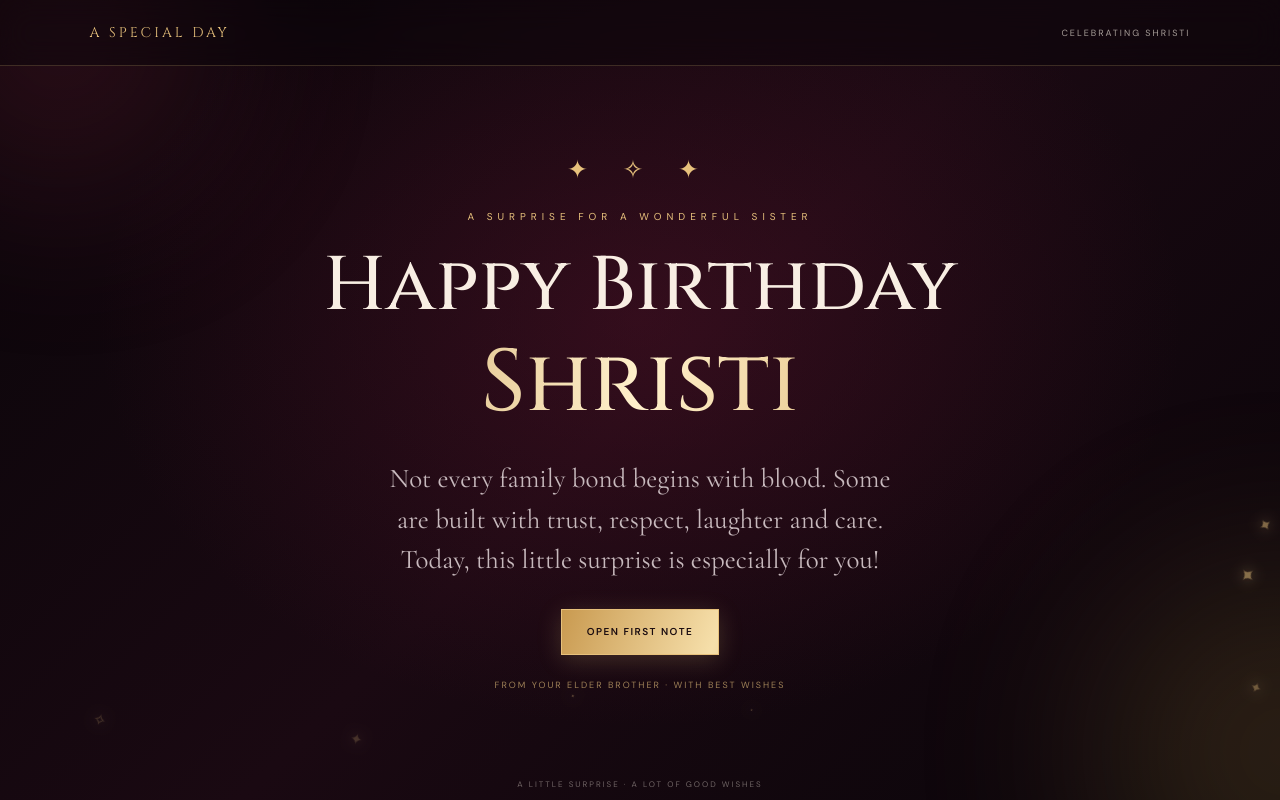
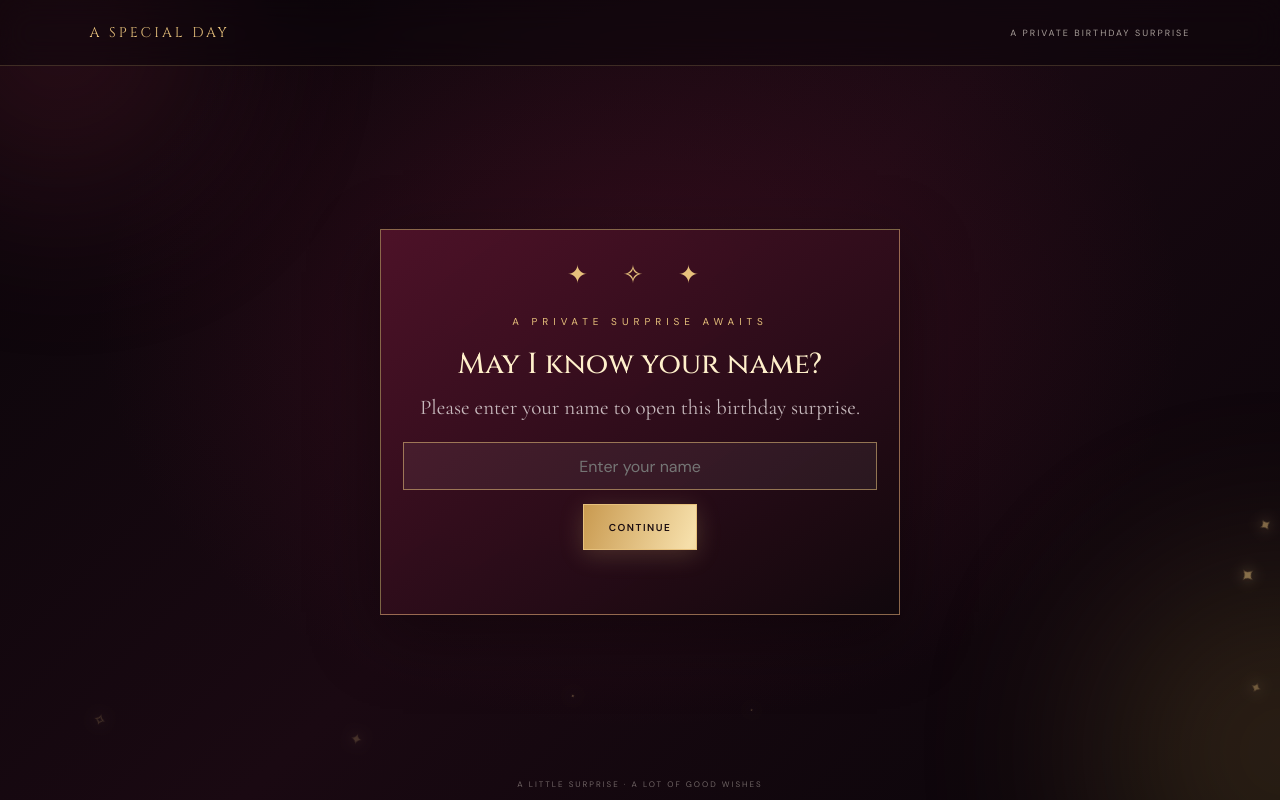
Before and after one commit to reevesh617/wish, a plain HTML site: page index.html in a window 1280 px wide. Drawn offline with nearby package versions, Linux system fonts and the light colour scheme.

Commit message:
index.html

```diff
--- a/index.html
+++ b/index.html
@@ -5,7 +5,7 @@
 <meta charset="UTF-8">
 <meta name="viewport" content="width=device-width, initial-scale=1.0">
 <meta name="theme-color" content="#090509">
-<title>Happy Birthday Shristi!</title>
+<title>A Special Birthday Surprise</title>
 
 <link href="https://fonts.googleapis.com/css2?family=Cinzel:wght@400;500;600;700&family=Cormorant+Garamond:wght@400;500;600;700&family=DM+Sans:wght@300;400;500;600&display=swap" rel="stylesheet">
 
@@ -221,6 +221,53 @@ button:disabled {
 button:focus-visible {
   outline: 2px solid var(--gold-light);
   outline-offset: 4px;
+}
+
+
+/* NAME ACCESS GATE */
+.gate {
+  width: 100%;
+  max-width: 520px;
+  margin: auto;
+  padding: 28px 22px;
+  text-align: center;
+  border: 1px solid rgba(231,193,124,.5);
+  background: linear-gradient(145deg,rgba(81,19,42,.92),rgba(17,8,13,.97));
+  box-shadow: 0 20px 65px rgba(0,0,0,.4);
+}
+.gate h1 {
+  color: var(--gold-light);
+  font-family: "Cinzel",serif;
+  font-size: clamp(25px,5vw,38px);
+  font-weight: 500;
+  margin-bottom: 12px;
+}
+.gate p {
+  color: var(--muted);
+  font-family: "Cormorant Garamond",serif;
+  font-size: 21px;
+  margin-bottom: 22px;
+}
+.gate input {
+  display: block;
+  width: 100%;
+  min-height: 48px;
+  margin: 0 auto 14px;
+  padding: 12px 14px;
+  color: var(--cream);
+  background: rgba(255,255,255,.06);
+  border: 1px solid rgba(231,193,124,.55);
+  font: 16px "DM Sans",sans-serif;
+  text-align: center;
+  outline: none;
+}
+.gate input:focus { border-color: var(--gold-light); }
+.gate-error {
+  min-height: 22px;
+  margin-top: 14px;
+  color: #ffb6bd;
+  font-size: 13px;
+  letter-spacing: .4px;
 }
 
 /* WELCOME */
@@ -667,6 +714,20 @@ button:focus-visible {
     opacity: 1;
   }
 }
+
+/* Compact access-screen questions */
+#gateScreen .gate h1 {
+  font-size: clamp(21px, 4vw, 29px);
+  line-height: 1.3;
+}
+#bhaiyaScreen .gate h1 {
+  font-size: clamp(18px, 3.2vw, 25px);
+  line-height: 1.35;
+  max-width: 420px;
+  margin-left: auto;
+  margin-right: auto;
+}
+
 </style>
 </head>
 
@@ -683,14 +744,45 @@ button:focus-visible {
 
 <header>
   <div class="logo">A SPECIAL DAY</div>
-  <div class="header-note">Celebrating Shristi</div>
+  <div class="header-note">A private birthday surprise</div>
 </header>
 
 <main>
+  <!-- FAVOURITE BHAIYA CHECK -->
+  <section class="screen" id="bhaiyaScreen">
+    <div class="gate">
+      <div class="ornament">✦ ✧ ✦</div>
+      <div class="eyebrow">The final little check</div>
+      <h1>Who is the person who treats you like his own little sister?</h1>
+      <p>Answer correctly to unlock your birthday surprise.</p>
+      <form onsubmit="checkBhaiya(event)">
+        <input id="bhaiyaInput" type="text" placeholder="Your favourite Bhaiya"
+               autocomplete="off" aria-label="Your favourite Bhaiya" required>
+        <button class="button primary" type="submit">Unlock Surprise</button>
+      </form>
+      <div class="gate-error" id="bhaiyaError" role="alert" aria-live="polite"></div>
+    </div>
+  </section>
 
   <!-- WELCOME -->
 
-  <section class="screen active" id="welcomeScreen">
+  <!-- NAME ACCESS GATE -->
+  <section class="screen active" id="gateScreen">
+    <div class="gate">
+      <div class="ornament">✦ ✧ ✦</div>
+      <div class="eyebrow">A private surprise awaits</div>
+      <h1>May I know your name?</h1>
+      <p>Please enter your name to open this birthday surprise.</p>
+      <form onsubmit="checkName(event)">
+        <input id="nameInput" type="text" placeholder="Enter your name"
+               autocomplete="given-name" aria-label="Enter your name" required>
+        <button class="button primary" type="submit">Continue</button>
+      </form>
+      <div class="gate-error" id="gateError" role="alert" aria-live="polite"></div>
+    </div>
+  </section>
+
+  <section class="screen" id="welcomeScreen">
     <div class="welcome">
 
       <div class="ornament">✦ ✧ ✦</div>
@@ -699,7 +791,7 @@ button:focus-visible {
 
       <h1>
         Happy Birthday
-        <span>Shristi</span>
+        <span id="welcomeName">You</span>
       </h1>
 
       <p class="welcome-text">
@@ -789,7 +881,7 @@ button:focus-visible {
 
       <h2>
         Happy Birthday
-        <span>Shristi!</span>
+        <span id="finalName">You!</span>
       </h2>
 
       <p class="final-text">
@@ -931,6 +1023,46 @@ signature: "Your Elder Brother's Best Wishes."
 let currentMessage = 0;
 
 
+
+/* NAME ACCESS: only the name Shristi is accepted */
+let enteredName = "";
+
+function checkName(event) {
+  event.preventDefault();
+  const field = document.getElementById("nameInput");
+  const typedName = field.value.trim();
+
+  if (typedName.toLocaleLowerCase() !== "shristi") {
+    document.getElementById("gateError").textContent =
+      "You are unable to access it.";
+    field.value = "";
+    field.focus();
+    return;
+  }
+
+  enteredName = "Shristi";
+  document.getElementById("welcomeName").textContent = enteredName;
+  document.getElementById("finalName").textContent = enteredName + "!";
+  document.getElementById("gateError").textContent = "";
+  showScreen("bhaiyaScreen");
+}
+
+/* FAVOURITE BHAIYA CHECK */
+function checkBhaiya(event) {
+  event.preventDefault();
+  const field = document.getElementById("bhaiyaInput");
+  if (field.value.trim().toLocaleLowerCase() !== "kaluaa bhaiya") {
+    document.getElementById("bhaiyaError").textContent =
+      "That answer is incorrect. You are unable to access it.";
+    field.value = "";
+    field.focus();
+    return;
+  }
+  document.getElementById("bhaiyaError").textContent = "";
+  window.birthdayAccessGranted = true;
+  showScreen("welcomeScreen");
+}
+
 /* CHANGE SCREENS */
 
 function showScreen(id) {
@@ -945,6 +1077,7 @@ function showScreen(id) {
 /* OPEN FIRST NOTE */
 
 function startStory() {
+  if (enteredName.toLocaleLowerCase() !== "shristi" || !window.birthdayAccessGranted) return;
   currentMessage = 0;
   showScreen("storyScreen");
   displayMessage();
@@ -967,7 +1100,7 @@ function displayMessage() {
     message.title;
 
   document.getElementById("messageText").textContent =
-    message.text;
+    message.text.replaceAll("Shristi", enteredName);
 
   document.getElementById("signature").textContent =
     message.signature;
@@ -1063,6 +1196,7 @@ function dropConfettiPiece(container) {
 
 function startCelebration() {
 
+  if (enteredName.toLocaleLowerCase() !== "shristi" || !window.birthdayAccessGranted) return;
   showScreen("finalScreen");
 
   const container = document.getElementById("celebrationRain");
```
